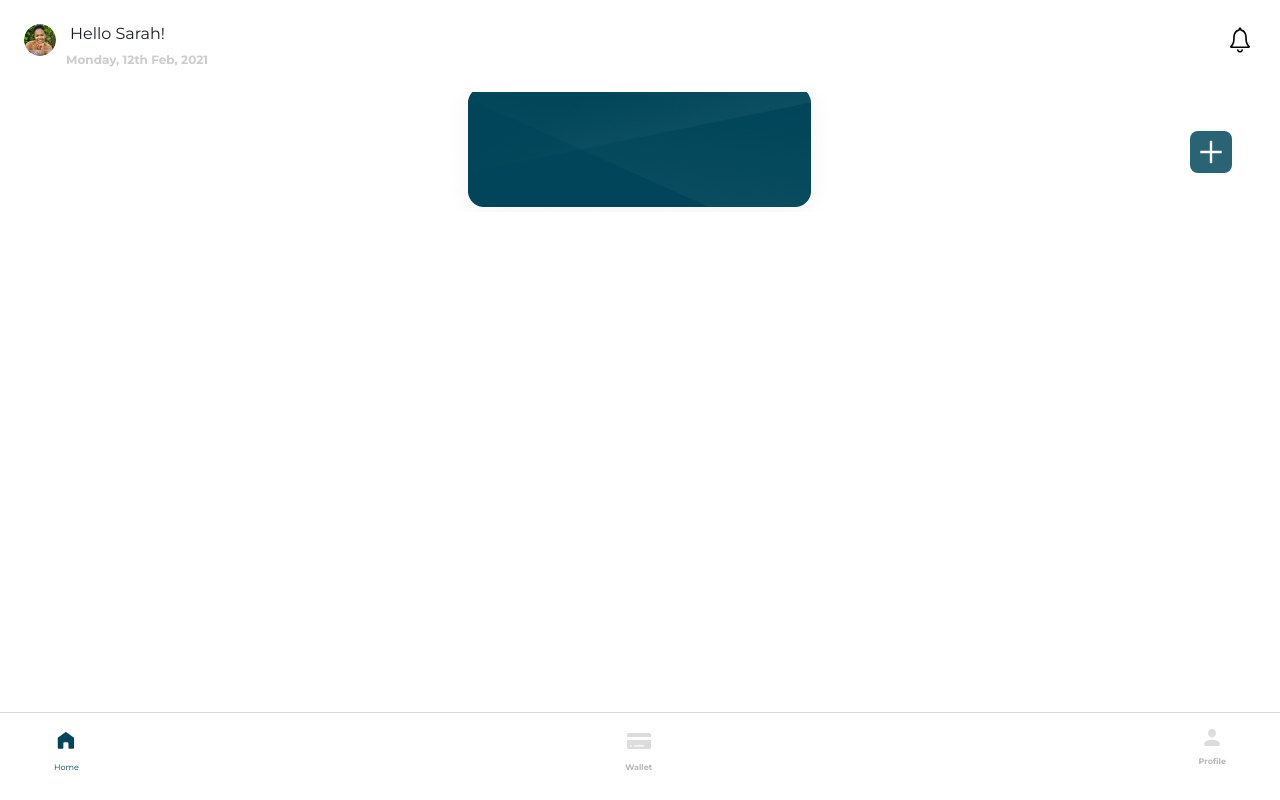
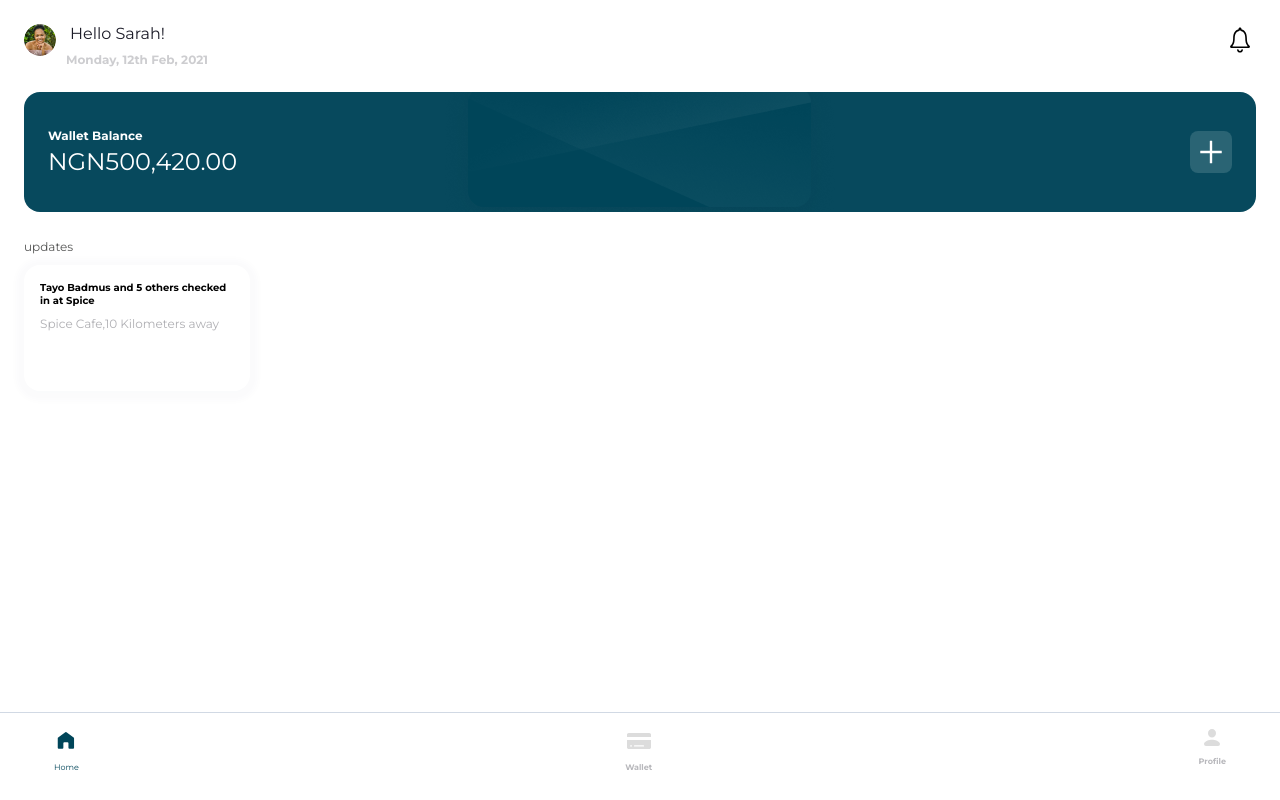
Before and after one commit to ZMG-Community/tonnop-pwa, a React (Create React App) app: page /home in a window 1280 px wide. Built offline with nearby package versions, Linux system fonts and the light colour scheme.

Commit message:
feat: working on the update component

```diff
--- /dev/null
+++ b/src/components/Updates.tsx
@@ -0,0 +1,12 @@
+import { Update } from "../styles/Homepage/Home";
+
+export default function Updates() {
+  return (
+    <Update>
+      <div className="case">
+        <p>Tayo Badmus and 5 others checked in at Spice</p>
+        <span>Spice Cafe,10 Kilometers away</span>
+      </div>
+    </Update>
+  );
+}
--- a/src/pages/Homepage.tsx
+++ b/src/pages/Homepage.tsx
@@ -1,4 +1,5 @@
 import BottomNav from "../components/BottomNav";
+import Updates from "../components/Updates";
 import UserAvatar from "../components/UserAvatar";
 import WalletBalance from "../components/WalletBalance";
 import { Body } from "../styles/Homepage/Home";
@@ -8,6 +9,10 @@ export default function Homepage() {
     <Body>
       <UserAvatar />
       <WalletBalance />
+      <section>
+        <span> updates </span>
+        <Updates />
+      </section>
       <BottomNav />
     </Body>
   );
--- a/src/styles/Homepage/Home.ts
+++ b/src/styles/Homepage/Home.ts
@@ -3,8 +3,13 @@ import walletBg from "../../images/walletBg.png";
 
 export const Body = styled.div`
   padding: 24px;
-  /* width: 100vw; */
-
+  section{
+    span{
+      font-size: 12px;
+      font-weight: 400;
+      padding-top: 8px;
+    }
+  }
 `
 
 export const UserHeader = styled.div`
@@ -42,7 +47,6 @@ export const UserHeader = styled.div`
   }
 `
 export const Wallet = styled.div`
-  /* width: 100%; */
   height: 120px;
   border-radius: 16px;
   display: flex;
@@ -50,9 +54,9 @@ export const Wallet = styled.div`
   justify-content: space-between;
   padding:0 24px;
   color: white;
-  margin-top: 24px;
+  margin: 24px 0;
   background-image: url(${walletBg});
-  /* background-color: #07495D; */
+  background-color: #07495D;
   background-repeat: no-repeat;
   background-position: center;
   .wallet_balance{
@@ -80,3 +84,25 @@ export const Wallet = styled.div`
     color: white;
   }
 `
+
+export const Update = styled.div`
+  padding: 16px;
+  width: 226px;
+  height: 126px;
+  border-radius: 16px;
+  box-shadow: 0px 2px 6px 8px rgba(13, 56, 113, 0.02);
+  margin-top: 10px;
+  p{
+    font-family: 'Montserrat';
+    font-style: normal;
+    font-weight: 700;
+    font-size: 10px;
+    margin-bottom: 6px;
+  }
+  span{
+    font-weight: 700;
+    font-size: 10px;
+    text-align: center;
+    color: rgba(28, 28, 40, 0.5);
+  }
+`
```
